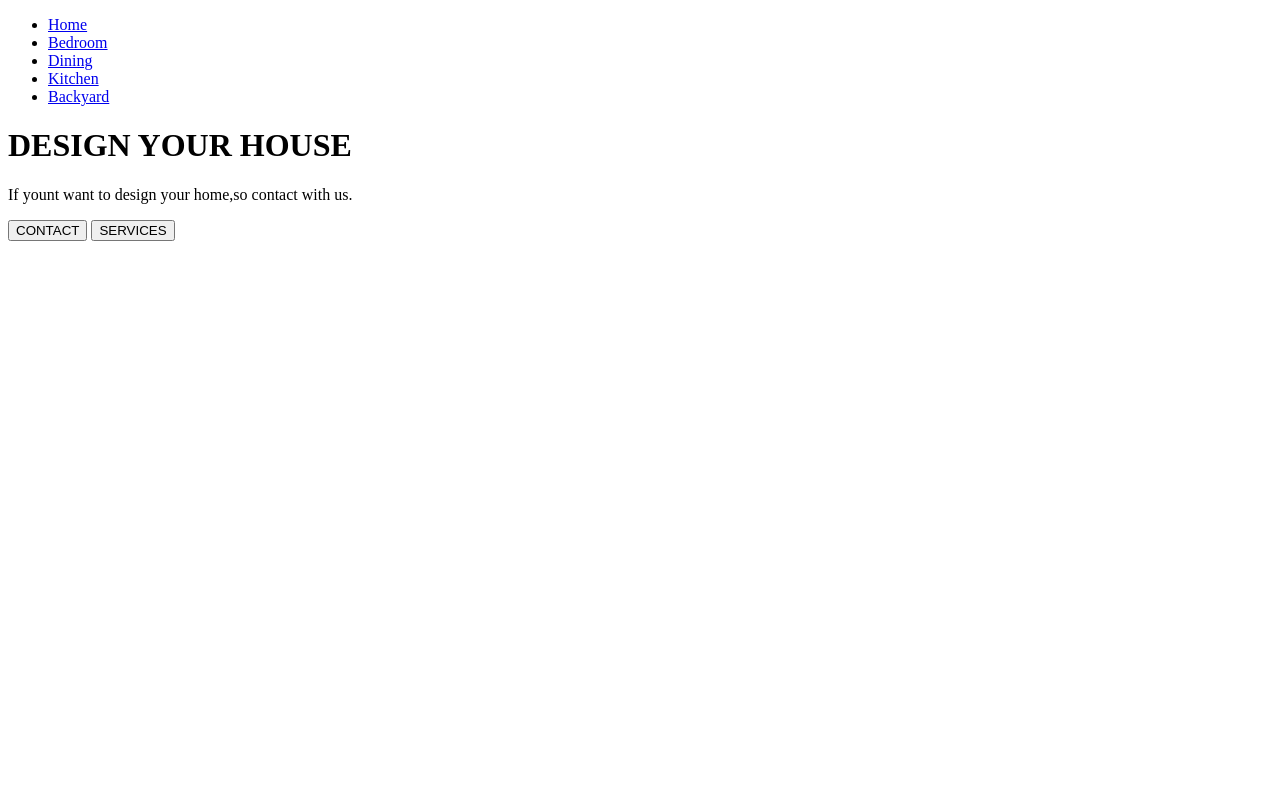
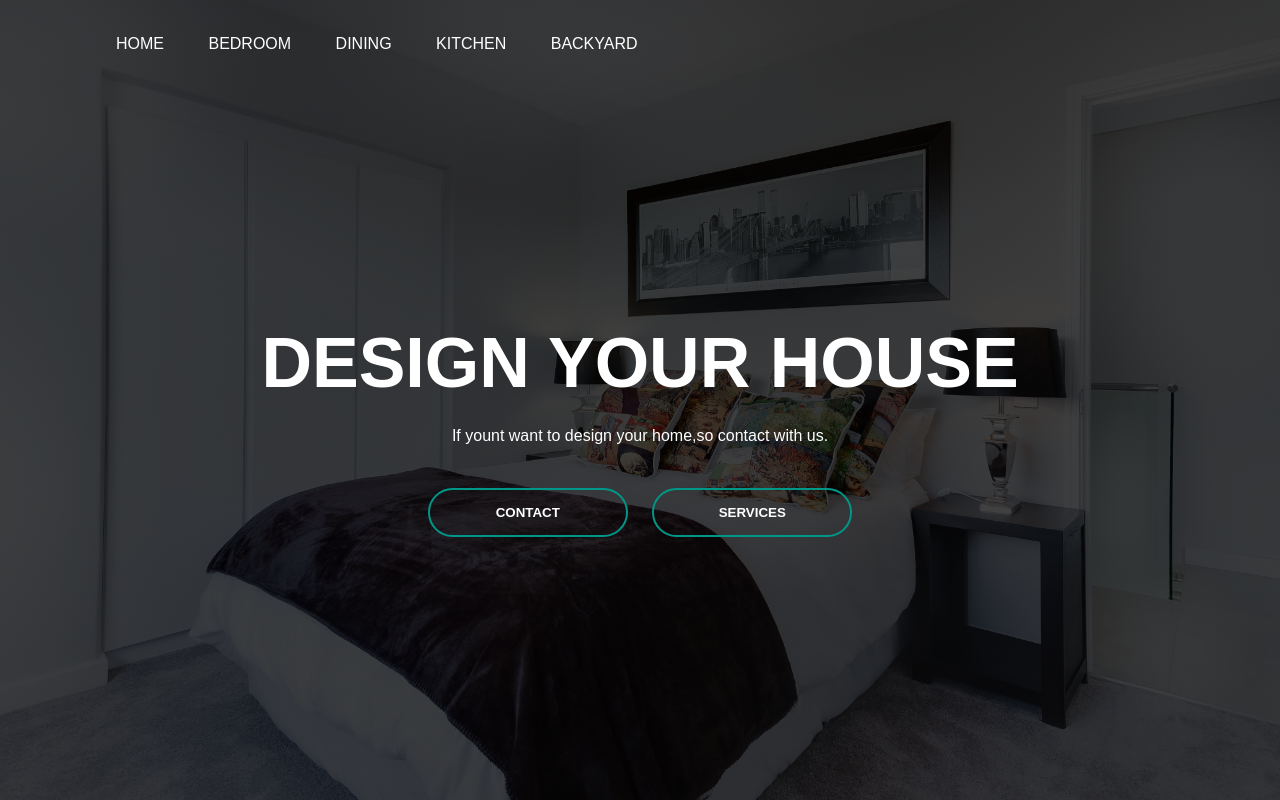
Before and after one commit to naziullah135/interior-web, a plain HTML site: page index.html in a window 1280 px wide. Drawn offline with Linux system fonts and the light colour scheme.

Commit message:
file name correction

```diff
--- a/index.html
+++ b/index.html
@@ -4,7 +4,7 @@
     <meta charset="UTF-8">
     <meta name="viewport" content="width=device-width, initial-scale=1.0">
     <title>Document</title>
-    <link rel="stylesheet" href="interior.css">
+    <link rel="stylesheet" href="style.css">
 </head>
 <body>
     <div class="banner">
```
Also changed, not shown: style.css (renamed from index.css).
